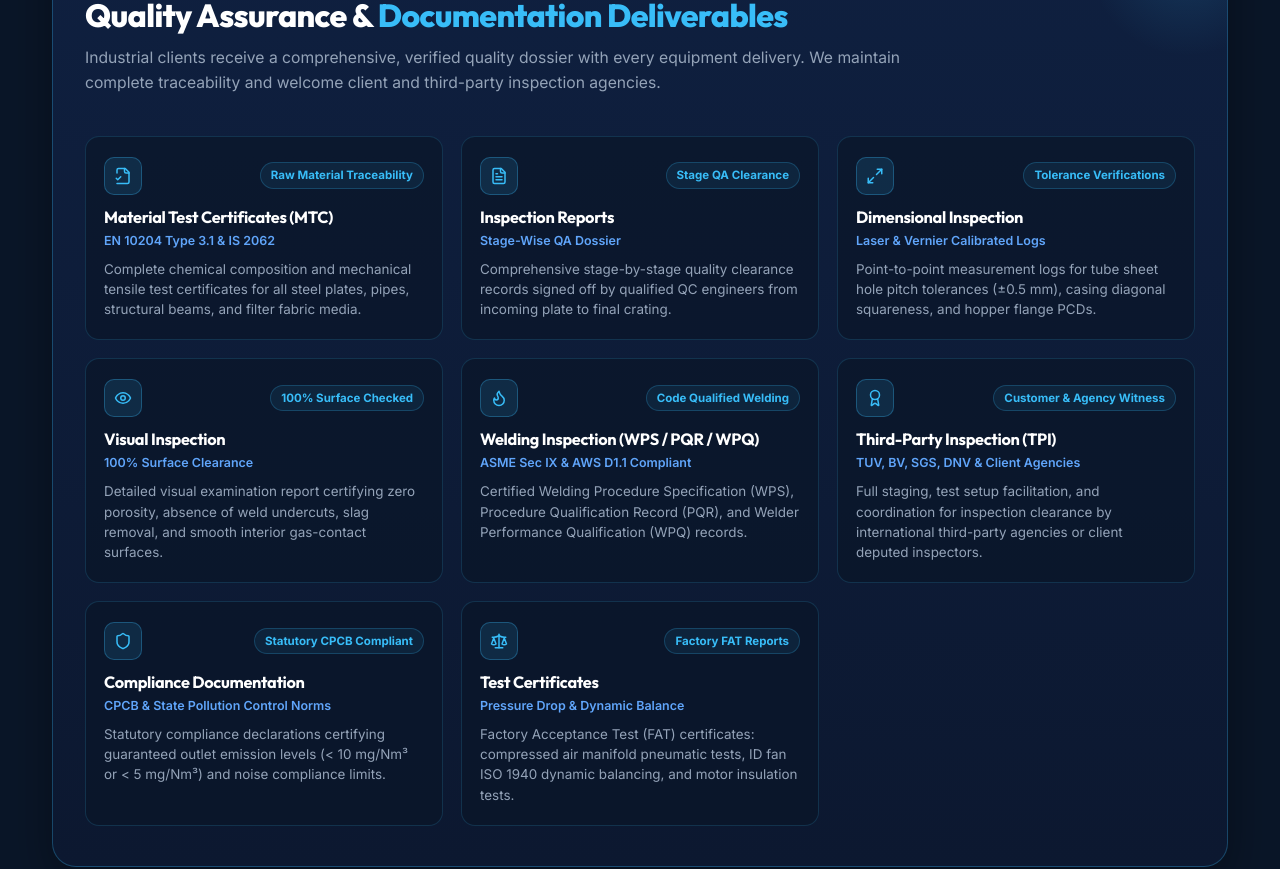
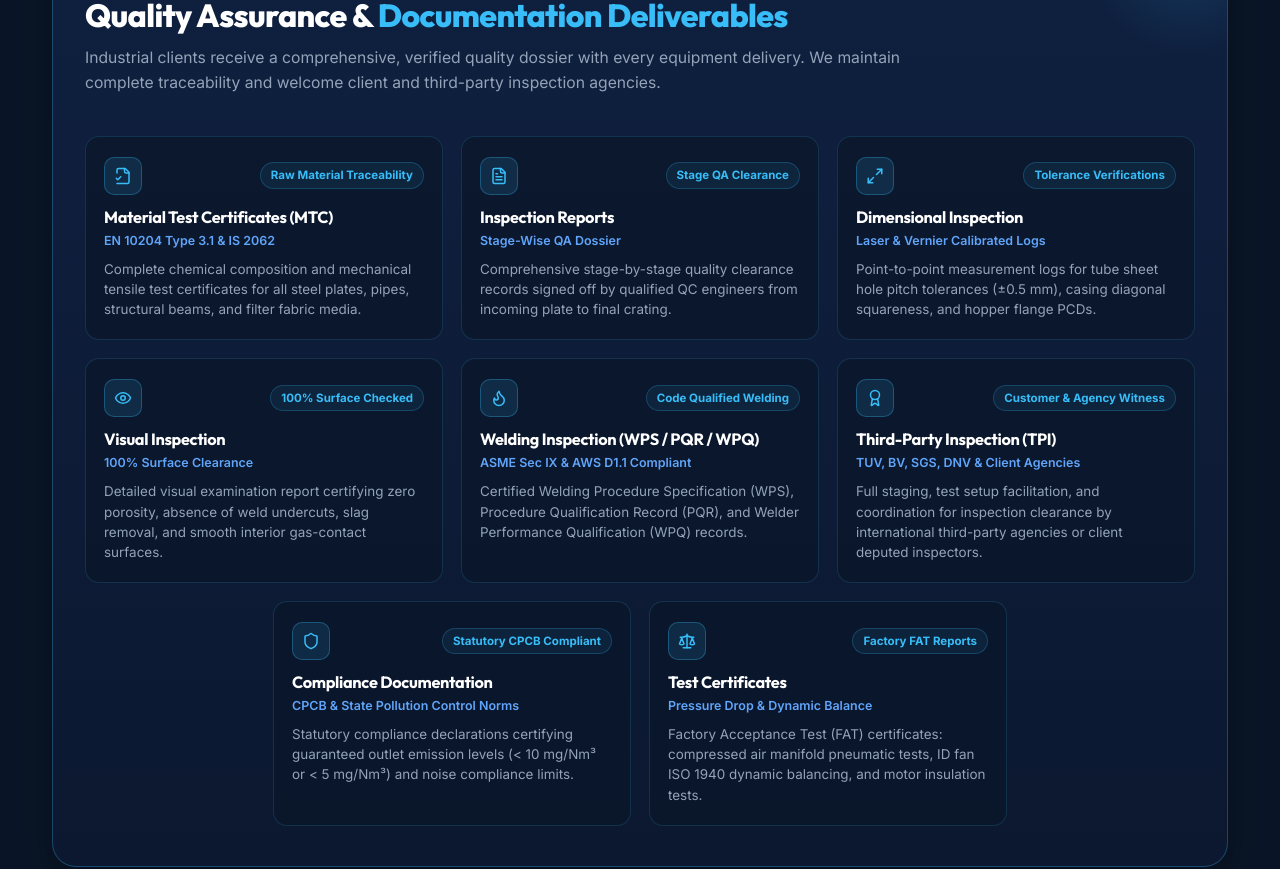
Before and after one commit to ipsitapaikaray2003-ux/vs-filtech, a React (Vite) app: page / in a window 1280 px wide. Shown: the part 6720-7589 px from the top of the page. Built offline with nearby package versions, Linux system fonts and the light colour scheme.

Commit message:
style: center the last 2 deliverables cards in QualityInspectionSection

```diff
--- /dev/null
+++ b/src/components/QualityInspectionSection.css
@@ -0,0 +1,47 @@
+/* ============================================================
+   QUALITY INSPECTION SECTION STYLES
+   ============================================================ */
+
+.deliverables-grid {
+  display: flex;
+  flex-wrap: wrap;
+  justify-content: center;
+  gap: 18px;
+}
+
+.deliverable-card {
+  flex: 0 0 calc(33.333% - 12px);
+  width: calc(33.333% - 12px);
+  max-width: calc(33.333% - 12px);
+  background: rgba(10, 22, 40, 0.7);
+  border: 1px solid rgba(56, 189, 248, 0.16);
+  border-radius: 14px;
+  padding: 20px 18px;
+  display: flex;
+  flex-direction: column;
+  transition: all 0.25s ease;
+  box-sizing: border-box;
+}
+
+.deliverable-card:hover {
+  border-color: #38bdf8;
+  background: rgba(15, 32, 64, 0.9);
+  transform: translateY(-2px);
+  box-shadow: 0 8px 24px rgba(2, 132, 199, 0.2);
+}
+
+@media (max-width: 960px) {
+  .deliverable-card {
+    flex: 0 0 calc(50% - 9px);
+    width: calc(50% - 9px);
+    max-width: calc(50% - 9px);
+  }
+}
+
+@media (max-width: 600px) {
+  .deliverable-card {
+    flex: 0 0 100%;
+    width: 100%;
+    max-width: 100%;
+  }
+}
--- a/src/components/QualityInspectionSection.jsx
+++ b/src/components/QualityInspectionSection.jsx
@@ -15,6 +15,7 @@ import {
   Layers,
   Wrench
 } from 'lucide-react';
+import './QualityInspectionSection.css';
 
 const qualityStages = [
   {
@@ -348,36 +349,14 @@ const QualityInspectionSection = () => {
             </p>
           </div>
 
-          {/* 8 Deliverables Grid */}
-          <div style={{
-            display: 'grid',
-            gridTemplateColumns: 'repeat(auto-fit, minmax(280px, 1fr))',
-            gap: '18px'
-          }}>
+          {/* 8 Deliverables Grid (3 + 3 + 2 centered) */}
+          <div className="deliverables-grid">
             {authenticDeliverables.map((item) => {
               const ItemIcon = item.icon;
               return (
                 <div
                   key={item.id}
-                  style={{
-                    background: 'rgba(10, 22, 40, 0.7)',
-                    border: '1px solid rgba(56, 189, 248, 0.16)',
-                    borderRadius: '14px',
-                    padding: '20px 18px',
-                    display: 'flex',
-                    flexDirection: 'column',
-                    transition: 'all 0.25s ease'
-                  }}
-                  onMouseEnter={(e) => {
-                    e.currentTarget.style.borderColor = '#38bdf8';
-                    e.currentTarget.style.background = 'rgba(15, 32, 64, 0.9)';
-                    e.currentTarget.style.transform = 'translateY(-2px)';
-                  }}
-                  onMouseLeave={(e) => {
-                    e.currentTarget.style.borderColor = 'rgba(56, 189, 248, 0.16)';
-                    e.currentTarget.style.background = 'rgba(10, 22, 40, 0.7)';
-                    e.currentTarget.style.transform = 'translateY(0)';
-                  }}
+                  className="deliverable-card"
                 >
                   <div style={{ display: 'flex', alignItems: 'center', justifyContent: 'space-between', marginBottom: '12px' }}>
                     <div style={{
```
